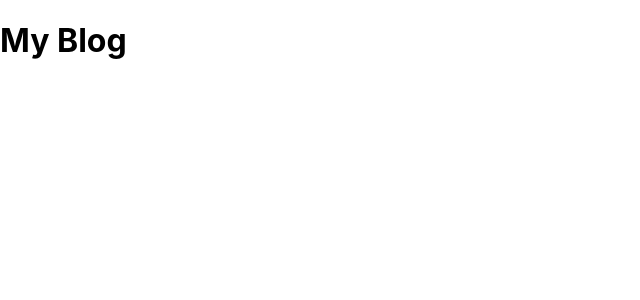
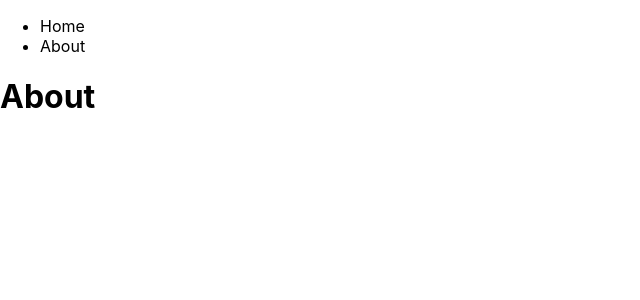
Before and after one commit to GleidsonDaniel/nextjs-blog, a Next.js app: page /about in a window 1280 px wide. Shown: the top 300 px of the page, without its empty margins (0-640 px from the left). Built offline with nearby package versions, Linux system fonts and the light colour scheme.

Commit message:
Add nav and about page

```diff
--- a/src/pages/_app.js
+++ b/src/pages/_app.js
@@ -1,7 +1,26 @@
-import '../styles/globals.css'
+import "../styles/globals.css";
+import Link from "next/link";
 
 function MyApp({ Component, pageProps }) {
-  return <Component {...pageProps} />
+  return (
+    <div>
+      <nav>
+        <ul>
+          <li>
+            <Link href="/">
+              <a>Home</a>
+            </Link>
+          </li>
+          <li>
+            <Link href="/about">
+              <a>About</a>
+            </Link>
+          </li>
+        </ul>
+      </nav>
+      <Component {...pageProps} />
+    </div>
+  );
 }
 
-export default MyApp
+export default MyApp;
--- a/src/pages/about.tsx
+++ b/src/pages/about.tsx
@@ -9,7 +9,7 @@
       </Head>
 
       <main>
-        <h1>My Blog</h1>
+        <h1>About</h1>
       </main>
     </div>
   );
```
